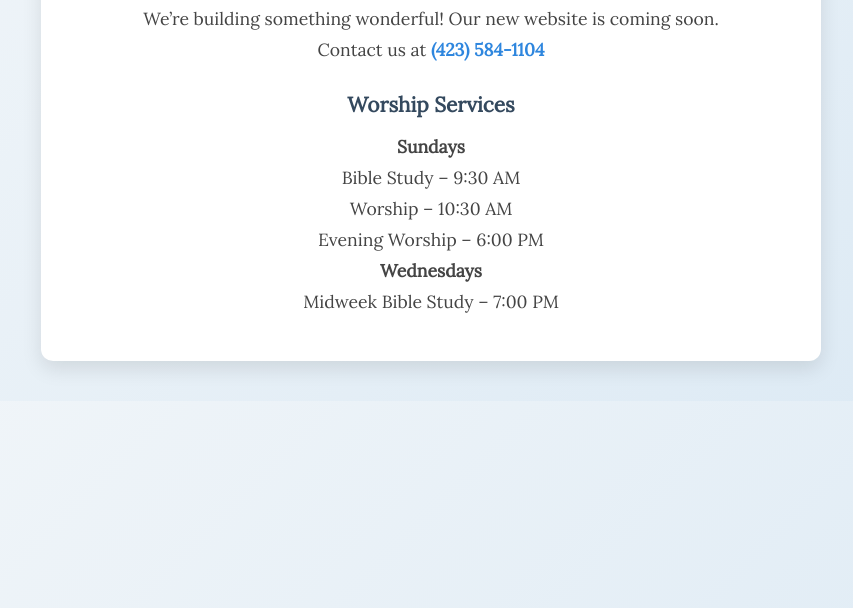
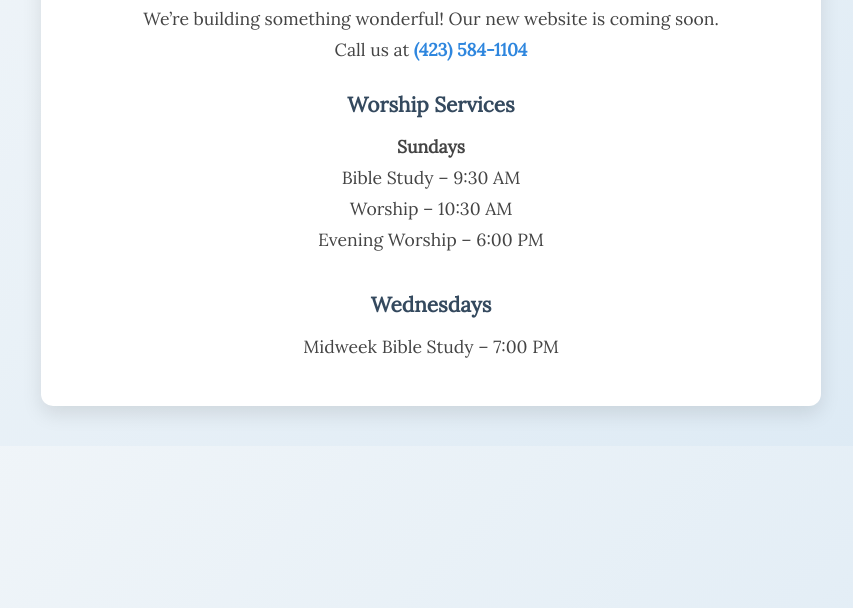
Before and after one commit to ococavroom/church-site, a plain HTML site: page index.html in a window 1280 px wide. Shown: the part 192-800 px from the top of the page, without its empty margins (209-1062 px from the left). Drawn offline with Linux system fonts and the light colour scheme.

Commit message:
Add files via upload

```diff
--- a/index.html
+++ b/index.html
@@ -50,7 +50,7 @@
   <div class="card">
     <h1>Ooltewah Church of Christ</h1>
     <p>We’re building something wonderful! Our new website is coming soon.</p>
-    <p>Contact us at <a class="phone" href="tel:14235841104">(423) 584-1104</a></p>
+    <p>Call us at <a class="phone" href="tel:14235841104">(423) 584-1104</a></p>
 
     <h2>Worship Services</h2>
     <p><strong>Sundays</strong></p>
@@ -58,7 +58,7 @@
     <p>Worship – 10:30 AM</p>
     <p>Evening Worship – 6:00 PM</p>
 
-    <p><strong>Wednesdays</strong></p>
+    <h2 style="margin-top: 40px;">Wednesdays</h2>
     <p>Midweek Bible Study – 7:00 PM</p>
   </div>
 </body>
```
